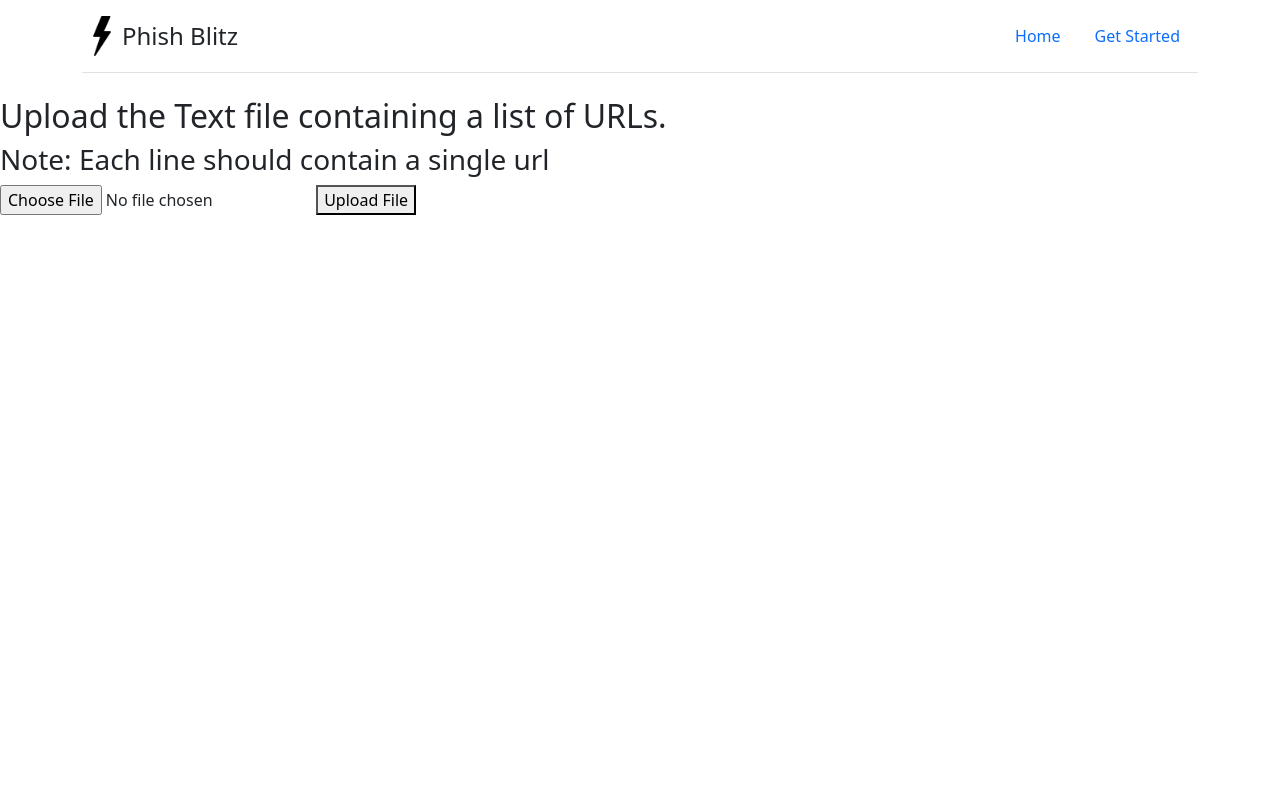
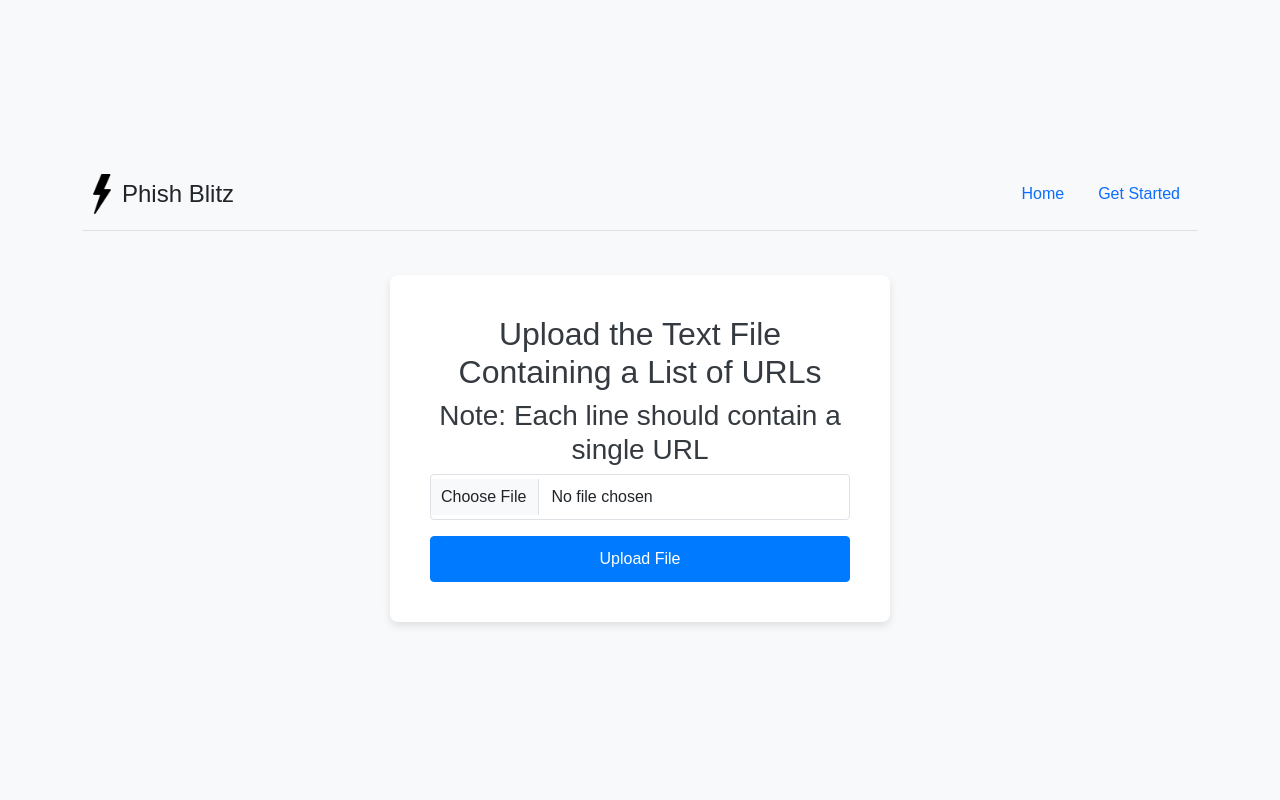
Before and after one commit to Duddu-Hriday/Phish-Blitz, a Flask app: page /choice in a window 1280 px wide. Run offline with Flask 3, Linux system fonts and the light colour scheme.

Commit message:
Update choice-urls.html

```diff
--- a/templates/choice-urls.html
+++ b/templates/choice-urls.html
@@ -6,15 +6,64 @@
     <title>Your Choice URLs</title>
     <link href="https://cdn.jsdelivr.net/npm/bootstrap@5.3.3/dist/css/bootstrap.min.css" rel="stylesheet"
         integrity="sha384-QWTKZyjpPEjISv5WaRU9OFeRpok6YctnYmDr5pNlyT2bRjXh0JMhjY6hW+ALEwIH" crossorigin="anonymous">
+    <style>
+        body {
+            background-color: #f8f9fa;
+            font-family: Arial, sans-serif;
+            margin: 0;
+            padding: 0;
+            display: flex;
+            flex-direction: column;
+            justify-content: center;
+            align-items: center;
+            height: 100vh;
+        }
+
+        h2, h3 {
+            text-align: center;
+            color: #343a40;
+        }
+
+        .upload-container {
+            background-color: #fff;
+            border-radius: 8px;
+            box-shadow: 0 4px 8px rgba(0, 0, 0, 0.1);
+            padding: 40px;
+            width: 100%;
+            max-width: 500px;
+            margin: 20px auto;
+        }
+
+        .form-control {
+            border-radius: 4px;
+            padding: 10px;
+        }
+
+        .btn-primary {
+            background-color: #007bff;
+            border-color: #007bff;
+            border-radius: 4px;
+            width: 100%;
+            padding: 10px;
+        }
+
+        .btn-primary:hover {
+            background-color: #0056b3;
+            border-color: #004085;
+        }
+    </style>
 </head>
 <body>
     {% include 'nav.html' %}
-    <h2>Upload the Text file containing a list of URLs.</h2>
-    <h3>Note: Each line should contain a single url</h3>
-    <form action="/upload" method="post" enctype="multipart/form-data">
-        <input type="file" name="file" id="file">
-        <button type="submit">Upload File</button>
-    </form>
-
+    <div class="upload-container">
+        <h2>Upload the Text File Containing a List of URLs</h2>
+        <h3>Note: Each line should contain a single URL</h3>
+        <form action="/upload" method="post" enctype="multipart/form-data">
+            <div class="mb-3">
+                <input class="form-control" type="file" name="file" id="file">
+            </div>
+            <button type="submit" class="btn btn-primary">Upload File</button>
+        </form>
+    </div>
 </body>
 </html>
```
